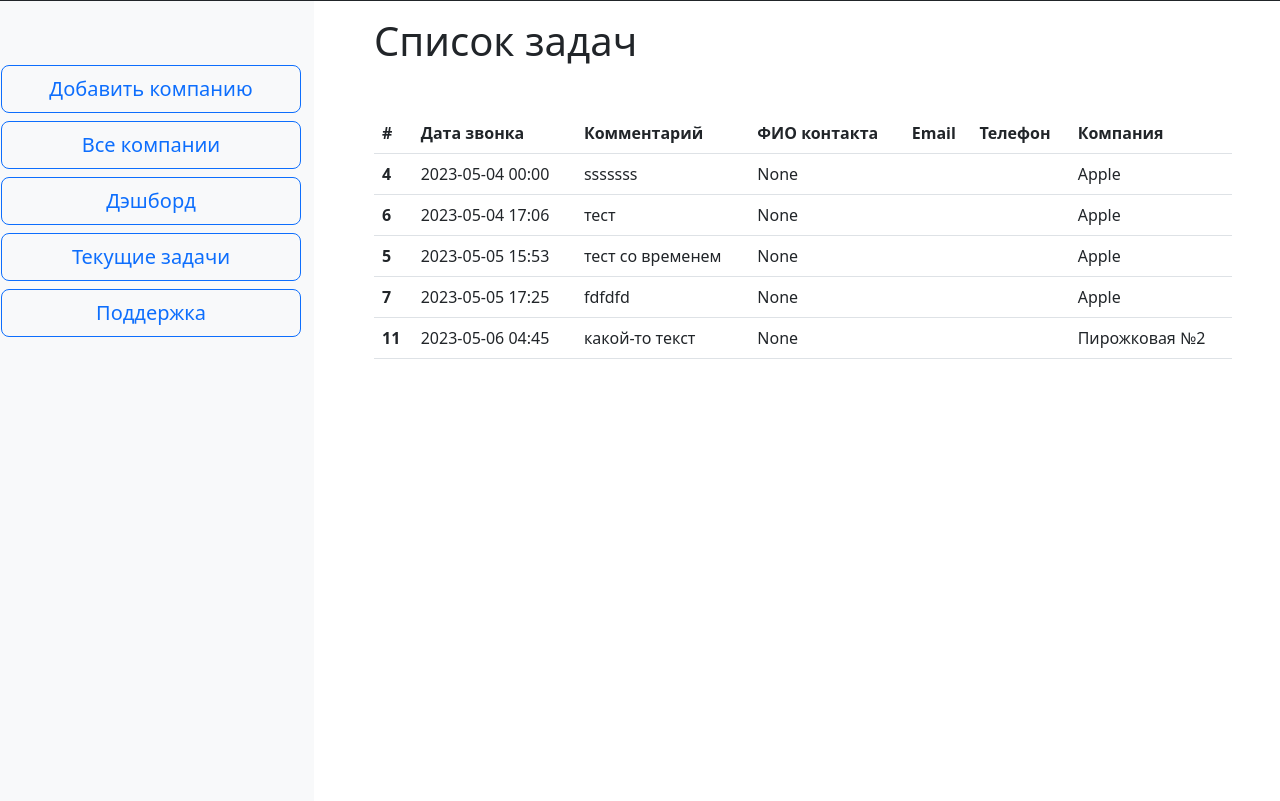
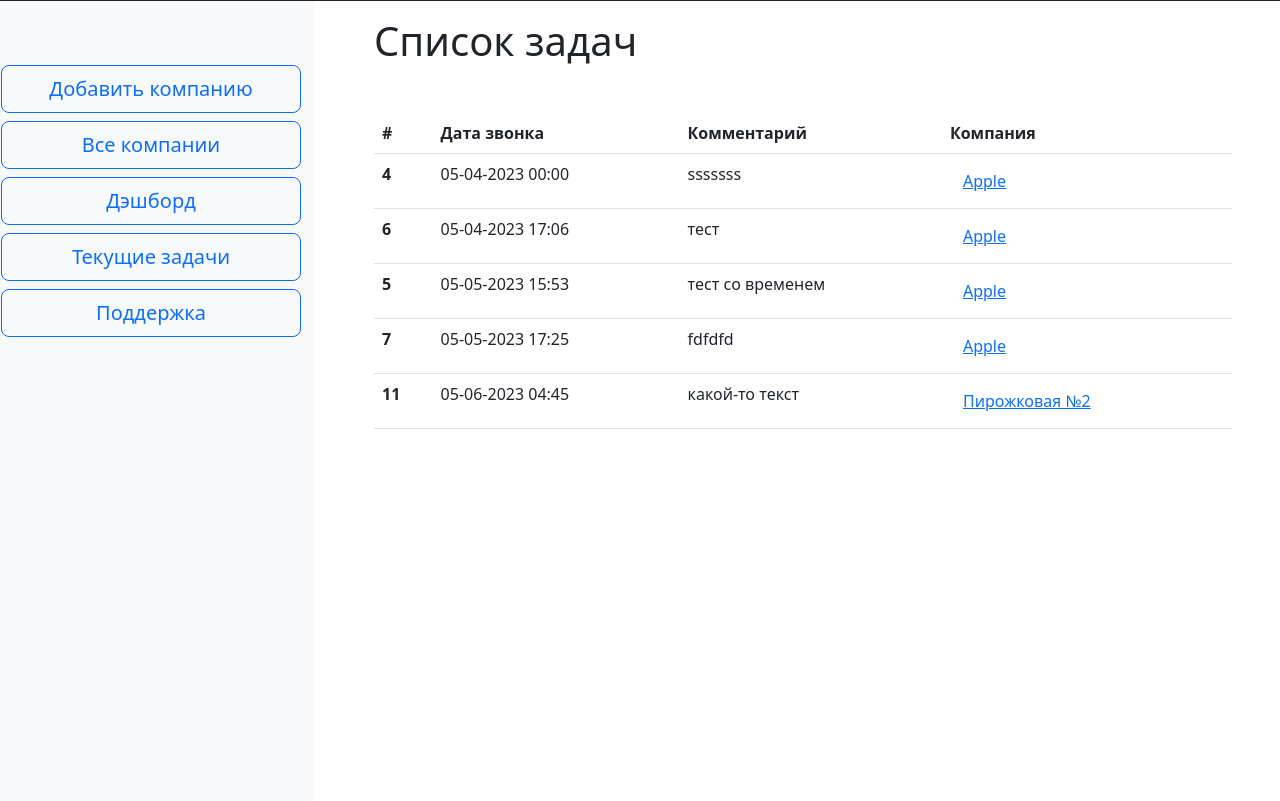
Before and after one commit to SergeiEremkin/mdash-app, a Django app: page /tasks in a window 1280 px wide. Shown: the part 68-869 px from the top of the page. Run offline with Django 4.2, Linux system fonts and the light colour scheme; data comes from the database, SQL or seed files in the repository; both versions use the stored data as it was after the commit; some libraries are stand-ins or nearby versions.

Commit message:
make tasks and correct comment form and dateinput widget

```diff
--- a/manager_base/forms.py
+++ b/manager_base/forms.py
@@ -1,3 +1,5 @@
+from datetime import datetime
+
 from django import forms  # Импортируем модуль forms, из него возьмём класс ModelForm
 from .models import Company, Contact, Comment  # Импортируем модель, чтобы связать с ней форму
 
@@ -38,4 +40,5 @@ class CommentForm(forms.ModelForm):
 
     text = forms.CharField(label='Комментарий', widget=forms.Textarea(attrs={'class': 'form-control', 'placeholder': 'Введите текст', 'style': 'width: 500px'}))
     need_call = forms.BooleanField(required=False, widget=forms.CheckboxInput())
-    date_next_call = forms.DateTimeField(required=False, widget=forms.DateTimeInput())
+    date_next_call = forms.DateTimeField(required=False,
+                                         widget=forms.DateInput(attrs={'type': 'datetime-local'}))
--- a/manager_base/templates/manager_base/company_details.html
+++ b/manager_base/templates/manager_base/company_details.html
@@ -65,7 +65,7 @@
             </div>
             <div class="card">
                 <div class="card-header">
-                    <p class="text-primary">Дата создания: {{ comment.date_create|date:'Y-m-d H:i' }}
+                    <p class="text-primary">Дата создания: {{ comment.date_create|date:'m-d-Y H:i' }}
                     </p>
                 </div>
                 <div class="card-body">
@@ -75,7 +75,7 @@
                 </div>
                 <div class="card-footer">
                     {% if comment.date_next_call and comment.need_call == True %}
-                    <p class="bg-primary text-white">Дата следующего звонка: {{ comment.date_next_call|date:'Y-m-d H:i' }}</p>
+                    <p class="bg-primary text-white">Дата следующего звонка: {{ comment.date_next_call|date:'m-d-Y H:i' }}</p>
 
                                        {% endif %}
                     </p>
--- a/manager_base/templates/manager_base/create_base.html
+++ b/manager_base/templates/manager_base/create_base.html
@@ -1,7 +1,10 @@
 {% extends "manager_base/base.html" %}
 
+
+{% load static %}
 {% block content %}
-
+<script src="{% static 'js/jquery-3.6.4.min.js' %}"></script>
+<script src="{% static 'js/main.js' %}"></script>
 <form method="post">{% csrf_token %}
     <div>
         {{ form.as_p }}
--- a/manager_base/templates/manager_base/create_comment.html
+++ b/manager_base/templates/manager_base/create_comment.html
@@ -21,7 +21,6 @@
         <label for="id_date_next_call">Дата следующего звонка: </label>
         <input id="id_date_next_call" type="datetime-local" name="date_next_call" disabled="true" style="margin-bottom: 20px">
     </div>
-
     <input id="submit" type="submit" value="Сохранить">
 
 </form>
--- a/manager_base/templates/manager_base/show_tasks.html
+++ b/manager_base/templates/manager_base/show_tasks.html
@@ -9,23 +9,19 @@
         <th>#</th>
         <th>Дата звонка</th>
         <th>Комментарий</th>
-        <th>ФИО контакта</th>
-        <th>Email</th>
-        <th>Телефон</th>
         <th>Компания</th>
-
     </tr>
     </thead>
     <tbody>
     {% for comment in comments %}
     <tr>
         <th scope="row">{{ comment.id }}</th>
-        <td>{{ comment.date_next_call|date:'Y-m-d H:i' }}</td>
+        <td>{{ comment.date_next_call|date:'m-d-Y H:i' }}</td>
         <td>{{ comment.text }}</td>
-        <td>{{ comment.company.contact_set.name }}</td>
-        <td>{{ comment.company.contact_set.email }}</td>
-        <td>{{ comment.company.contact_set.phone }}</td>
-        <td>{{ comment.company.name }}</td>
+         <td><a href="{% url 'details-company' comment.company.id%}"
+            <button type="button" class="btn btn-link">{{ comment.company.name }}</button>
+            </a></td>
+
     </tr>
     {% endfor %}
     </tbody>
--- a/manager_base/views.py
+++ b/manager_base/views.py
@@ -82,14 +82,13 @@ class CommentUpdateView(UpdateView):
 
 class CommentCreateView(CreateView):
     model = Comment
-    template_name = 'manager_base/create_comment.html'
+    template_name = 'manager_base/create_base.html'
     success_url = reverse_lazy("home")
     form_class = CommentForm
 
-
     def get(self, request, *args, **kwargs):
         context = {'form': CommentForm(), 'title': 'Создание комментария'}
-        return render(request, 'manager_base/create_comment.html', context)
+        return render(request, 'manager_base/create_base.html', context)
 
     def form_valid(self, form):
         comp = Company.objects.get(id=self.kwargs['pk'])
```
Also changed, not shown: db.sqlite3.
